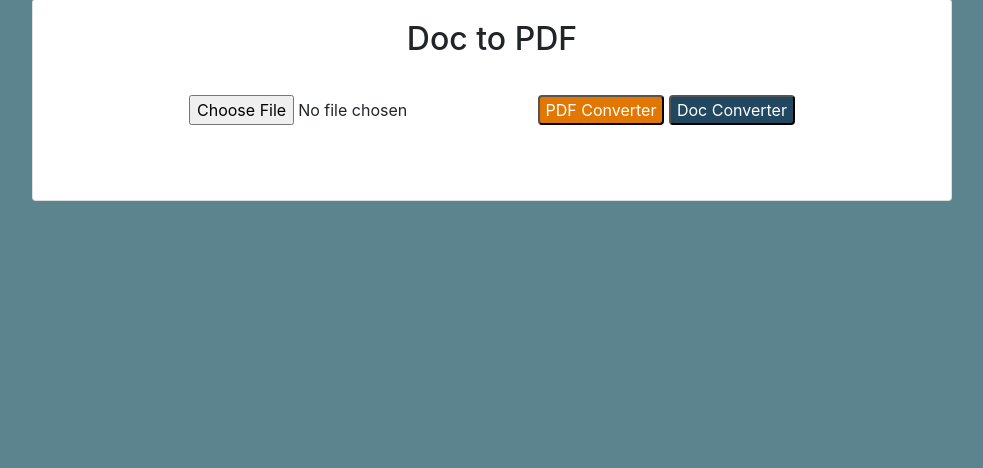
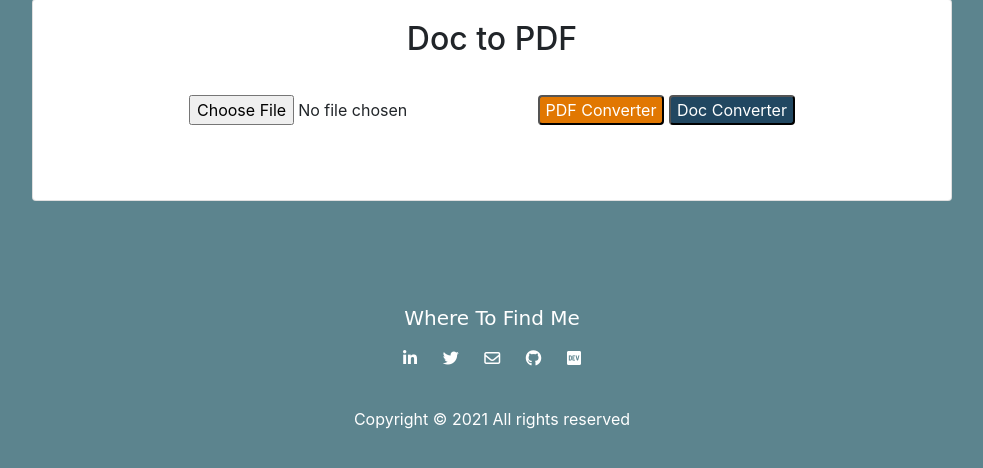
Before and after one commit to PayalSasmal10/pdf2docxConverter-PayalSasmal, a Django app: page / in a window 1280 px wide. Shown: the part 185-653 px from the top of the page, without its empty margins (148-1131 px from the left). Run offline with Django 3.2, Linux system fonts and the light colour scheme; some libraries are stand-ins or nearby versions.

Commit message:
updated css file

```diff
--- a/pdfconverter/pdfapp/views.py
+++ b/pdfconverter/pdfapp/views.py
@@ -7,7 +7,7 @@ from pdf2docx import Converter
 import os, fnmatch, mimetypes
 from django.conf import settings
 from django.http.response import HttpResponse
-
+from tkinter import Tk
 
 # Create your views here.
 def uploadfile(request):
--- a/pdfconverter/settings.py
+++ b/pdfconverter/settings.py
@@ -23,7 +23,7 @@ BASE_DIR = os.path.dirname(os.path.dirname(os.path.abspath(__file__)))
 SECRET_KEY = 'django-insecure-*s9a13o1z!mv^et#2evztaui*$=l#kw@oc$=b)r#m^r=n@#-)b'
 
 # SECURITY WARNING: don't run with debug turned on in production!
-DEBUG = False
+DEBUG = True
 
 ALLOWED_HOSTS = ['127.0.0.1','pdfconverter-by-payal.herokuapp.com']
 
--- a/pdfconverter/static/css/app.css
+++ b/pdfconverter/static/css/app.css
@@ -9,3 +9,35 @@
     color: white;
     border-radius: 4px;
 }
+
+footer{
+    padding: 1rem 1rem;
+    background-color: var(--black);
+    color: var(--off-white);
+    width: 100%;
+    height: 80px;
+}
+
+.footerdiv {
+    text-align: center;
+    font-family: 'Nerko One', cursive;
+    color: #ffffff;
+    font-size: 20px;
+}
+
+.social {
+    display: flex;
+    flex-direction: row;
+    justify-content: center;
+}
+.social a {
+    color: #ffffff;
+    padding: 0.8rem;
+    text-decoration: none;
+    text-align: center;
+}
+
+.copyright {
+      color: #ffffff;
+      text-align: center;
+}
--- a/pdfconverter/templates/upload.html
+++ b/pdfconverter/templates/upload.html
@@ -5,7 +5,9 @@
   <meta charset="utf-8">
   <meta name="viewport" content="width=device-width, initial-scale=1, shrink-to-fit=no">
   <link rel="stylesheet" href="https://stackpath.bootstrapcdn.com/bootstrap/4.1.3/css/bootstrap.min.css" integrity="sha384-MCw98/SFnGE8fJT3GXwEOngsV7Zt27NXFoaoApmYm81iuXoPkFOJwJ8ERdknLPMO" crossorigin="anonymous">
-  <title>{% block title %}Converter Site{% endblock %}</title>
+  <title>{% block title %}Converter Site 👩‍💻{% endblock %}</title>
+  <link rel="icon" href="https://github.com/PayalSasmal10/PayalSasmal10/blob/main/images/logo.PNG" type="image/x-icon">
+  <script src="https://kit.fontawesome.com/a076d05399.js"></script>
   <link rel="stylesheet" type="text/css" href="{% static 'css/app.css' %}">
 </head>
 <body style="background-color: #5c848e;">
@@ -16,7 +18,7 @@
     </div>
   </nav>
 
-  <div class="container" style="margin: 10% auto;height: 40vh;">
+  <div class="container" style="margin: 10% auto;height: 20vh;">
     <div class="row justify-content-center">
       <div class="col-lg-10 col-md-12">
         <div class="card mb-4">
@@ -36,6 +38,27 @@
       </div>
     </div>
   </div>
+  <footer id="footer">
+		<div class="footerdiv">Where To Find Me</div>
+		<div class="social">
+			<a href="https://www.linkedin.com/in/payal-sasmal-64204311a/" target="_blank" class="footer__icon"><i
+					class='fab fa-linkedin-in'></i></a>
+			<a href="https://twitter.com/payalsasmal" target="_blank" class="footer__icon"><i
+					class='fab fa-twitter'></i></a>
+			<a href="mailto:sasmalpayal@gmail.com" target="_blank" class="footer__icon"><i
+					class='far fa-envelope'></i></a>
+			<a href="https://github.com/PayalSasmal10" target="_blank" class="footer__icon"><i
+					class='fab fa-github'></i></a>
+			<a href="https://dev.to/payalsasmal" target="_blank" class="footer__icon"><i class='fab fa-dev'></i></a>
+		</div>
+		<!-- ===== FOOTER COPYRIGHT ===== -->
+		<div class="copyright mt-4" data-aos="fade-up">
+			Copyright ©
+			<span class="date">2021</span>
+			<span class="no-wrap">All rights reserved </span>
+
+		</div>
+	</footer>
   <script src="https://code.jquery.com/jquery-3.3.1.slim.min.js" integrity="sha384-q8i/X+965DzO0rT7abK41JStQIAqVgRVzpbzo5smXKp4YfRvH+8abtTE1Pi6jizo" crossorigin="anonymous"></script>
   <script src="https://cdnjs.cloudflare.com/ajax/libs/popper.js/1.14.3/umd/popper.min.js" integrity="sha384-ZMP7rVo3mIykV+2+9J3UJ46jBk0WLaUAdn689aCwoqbBJiSnjAK/l8WvCWPIPm49" crossorigin="anonymous"></script>
   <script src="https://stackpath.bootstrapcdn.com/bootstrap/4.1.3/js/bootstrap.min.js" integrity="sha384-ChfqqxuZUCnJSK3+MXmPNIyE6ZbWh2IMqE241rYiqJxyMiZ6OW/JmZQ5stwEULTy" crossorigin="anonymous"></script>
```
Also changed, not shown: requirements.txt (line endings or trailing spaces), 2 other files.
